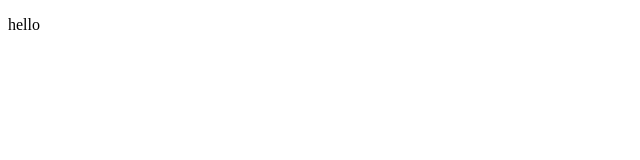
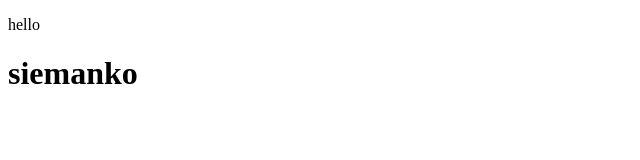
Before and after one commit to amelsuseq/nie-wiem, a plain HTML site: page index.html in a window 1280 px wide. Shown: the whole page, without its empty margins (0-640 px from the left). Drawn offline with Linux system fonts and the light colour scheme.

Commit message:
ffeefeef

```diff
--- a/index.html
+++ b/index.html
@@ -7,5 +7,6 @@
 </head>
 <body>
     <p> hello</p>
+    <h1> siemanko</h1>
 </body>
 </html>
```
